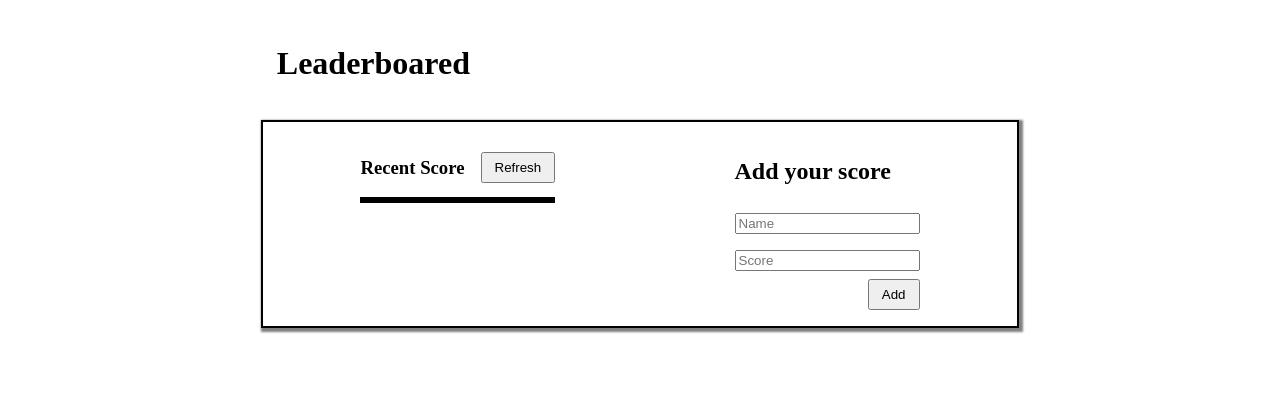
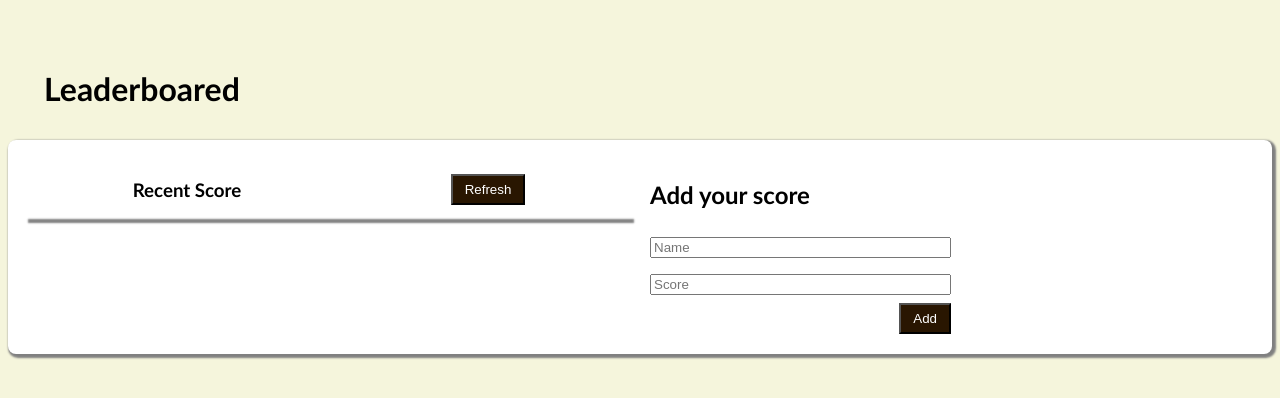
Before and after one commit to beteland123/Leaderboard, a website built with webpack: page src/index.html in a window 1280 px wide. Built offline with nearby package versions, Linux system fonts and the light colour scheme.

Commit message:
Add the style

```diff
--- a/src/style.css
+++ b/src/style.css
@@ -4,29 +4,42 @@
   text-decoration: none;
 }
 
+body {
+  background-color: beige;
+  font-family: 'Trebuchet MS', 'Lucida Sans Unicode', 'Lucida Grande', 'Lucida Sans', Arial, sans-serif;
+}
+
 .headDiv {
-  height: 70%;
-  background-color: white;
-  padding: 1em;
   display: flex;
   flex-direction: column;
   margin: 0 auto;
-  width: 60%;
+  margin-bottom: 10px;
+  margin-left: 20px;
+  text-align: left;
+  padding-left: 1rem;
 }
 
 .container {
+  gap: 20px;
+  display: flex;
+  flex-direction: row;
+  padding: 20px;
+  margin: auto;
+  border-radius: 8px;
   box-shadow: 2px 2px 2px 2px gray;
-  border: 2px solid black;
-  height: 70%;
   background-color: white;
-  padding: 1em;
+}
+
+main {
+  max-width: 700px;
   margin: 0 auto;
-  width: 60%;
+  padding: 20px;
 }
 
 .populator,
 .divForm,
 form {
+  width: 50%;
   display: flex;
   flex-direction: column;
 }
@@ -35,12 +48,18 @@ form {
 .container {
   display: flex;
   flex-direction: row;
-  gap: 1em;
   justify-content: space-around;
 }
 
 .lists {
-  border: 3px solid black;
+  box-shadow: 2px 2px 2px 2px gray;
+  max-height: 15em;
+  overflow-y: auto;
+}
+
+.eachList {
+  display: flex;
+  justify-content: space-around;
 }
 
 #add-btn {
@@ -54,9 +73,41 @@ form {
 }
 
 .lists div:nth-child(odd) {
-  background-color: rgb(208, 203, 203);
+  background-color: beige;
 }
 
 form {
   gap: 0.5em;
 }
+
+button,
+.add {
+  background-color: rgb(41, 22, 1);
+  color: white;
+  cursor: pointer;
+  transition: color 0.5s ease, rotate 2s;
+}
+
+button:hover,
+.add:hover {
+  color: #0d10bd;
+  rotate: 360deg;
+}
+
+@keyframes slidein {
+  from {
+    margin-left: 100%;
+    width: 300%;
+  }
+
+  to {
+    margin-left: 0%;
+    width: 100%;
+  }
+}
+
+h2,
+h3 {
+  animation-duration: 3s;
+  animation-name: slidein;
+}
```
